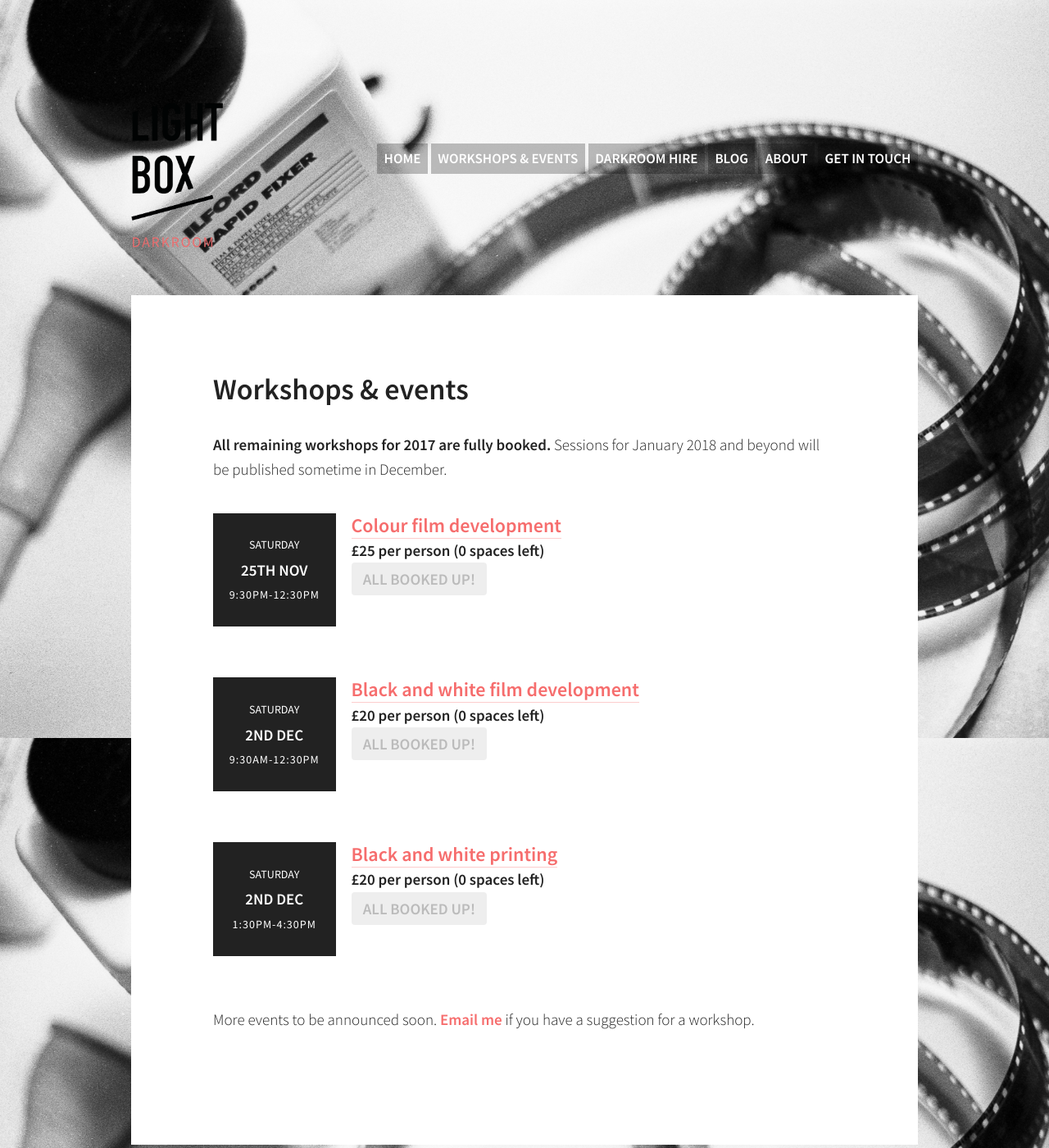
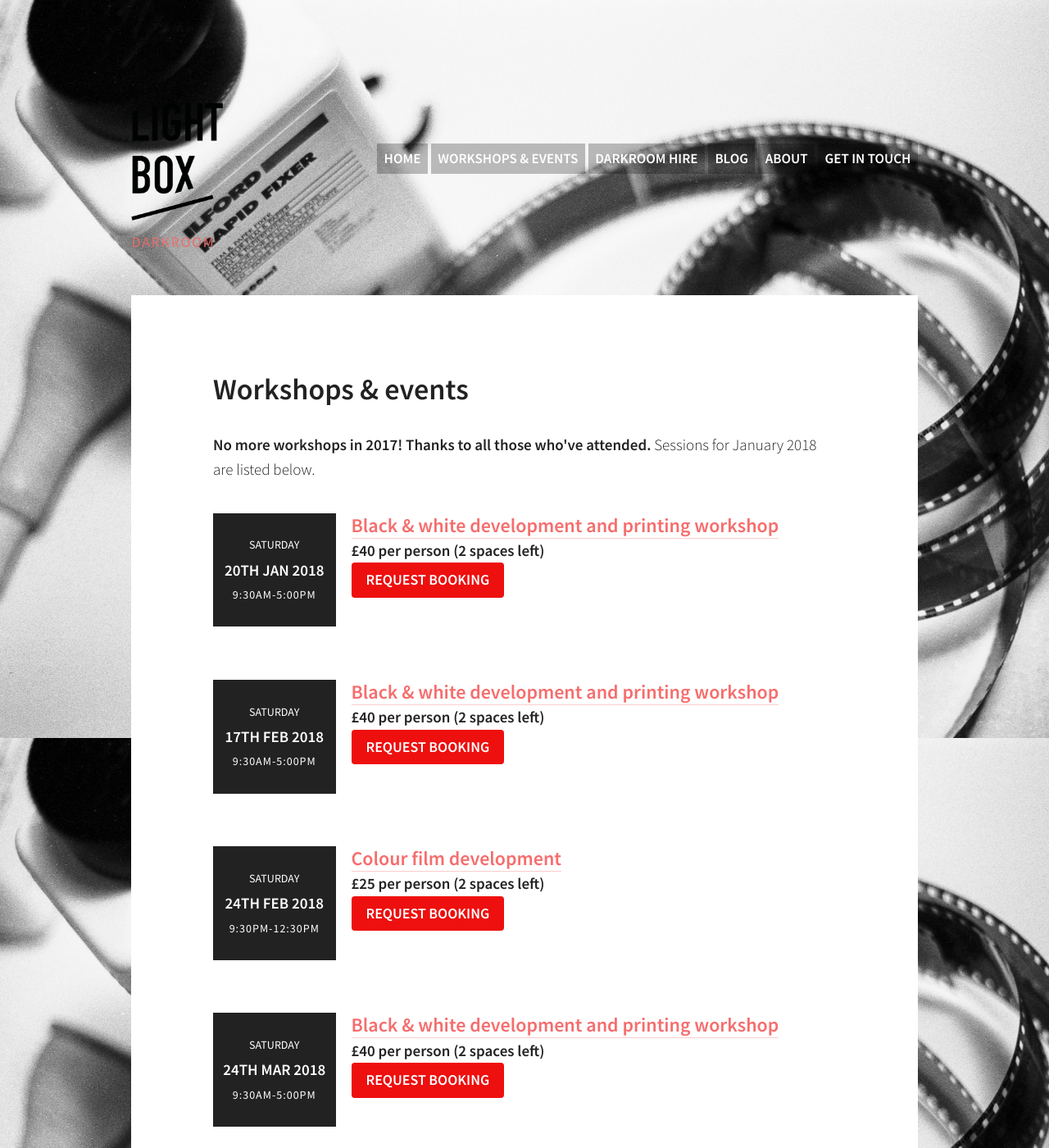
Before and after one commit to martincf/lightbox, a Jekyll site: the page built from eventslist.html, in a window 1280 px wide and 1400 px high. Shown: the whole window at 82% size. Built offline with Jekyll 4.4.1, drawn with Linux system fonts in a browser that asks for light colours; nearby versions of some CDN libraries.

Commit message:
Updated calendar and new workshop detail page
2018 Q1 events; B&W dev and print workshop page.

```diff
--- a/_data/calendar.yml
+++ b/_data/calendar.yml
@@ -1,24 +1,58 @@
-- date: 25th Nov
+# - date: 25th Nov
+#   day: Saturday
+#   event:
+#     time: 9:30pm-12:30pm
+#     title: Colour film development
+#     link: /learn/colour-film-development
+#     price: 25
+#     spaces: 0
+# - date: 2nd Dec
+#   day: Saturday
+#   event:
+#     time: 9:30am-12:30pm
+#     title: Black and white film development
+#     link: /learn/black-and-white-film-development
+#     price: 20
+#     spaces: 0
+# - date: 2nd Dec
+#   day: Saturday
+#   event:
+#     time: 1:30pm-4:30pm
+#     title: Black and white printing
+#     link: /learn/print-development
+#     price: 20
+#     spaces: 0
+
+
+- date: 20th Jan 2018
+  day: Saturday
+  event:
+    time: 9:30am-5:00pm
+    title: Black & white development and printing workshop
+    link: /learn/black-and-white-workshop
+    price: 40
+    spaces: 2
+- date: 17th Feb 2018
+  day: Saturday
+  event:
+    time: 9:30am-5:00pm
+    title: Black & white development and printing workshop
+    link: /learn/black-and-white-workshop
+    price: 40
+    spaces: 2
+- date: 24th Feb 2018
   day: Saturday
   event:
     time: 9:30pm-12:30pm
     title: Colour film development
     link: /learn/colour-film-development
     price: 25
-    spaces: 0
-- date: 2nd Dec
+    spaces: 2
+- date: 24th Mar 2018
   day: Saturday
   event:
-    time: 9:30am-12:30pm
-    title: Black and white film development
-    link: /learn/black-and-white-film-development
-    price: 20
-    spaces: 0
-- date: 2nd Dec
-  day: Saturday
-  event:
-    time: 1:30pm-4:30pm
-    title: Black and white printing
-    link: /learn/print-development
-    price: 20
-    spaces: 0
+    time: 9:30am-5:00pm
+    title: Black & white development and printing workshop
+    link: /learn/black-and-white-workshop
+    price: 40
+    spaces: 2
--- /dev/null
+++ b/_posts/2017-12-07-event-black_and_white_workshop.md
@@ -0,0 +1,42 @@
+---
+layout: post
+tag: event
+title: Black & white development and printing workshop
+date: 2017-12-07
+published: true
+permalink: /learn/black-and-white-workshop
+excerpt: Learn how to develop and print black and white photography in a day
+heroimage: darkroom-safelight33
+eventprice: £40pp (max 2 people).
+eventfreq: Once per month
+eventdate: Last weekend of every month
+booklink: https://bookwhen.com/lightbox-workshops
+---
+
+**Learn how to develop and then print your own film black and white photography images. The satisfaction and aesthetic beauty of a silver gelatin print cannot be beaten. Come and learn how to create some wonderful imagery, and finish the day with your own prints to frame and/or sell.**
+
+## What to expect on the day
+- A class of up to two people only, of any skill level (from absolute beginners to those refreshing their memory);
+- In the darkroom, lights are on all of the time! No complete darkness required (our red darkroom safelights make it easy to see at all times).
+- a relaxed atmosphere where making mistakes is expected;
+- all chemicals, equipment, film sleeves will be provided;
+- a sense of pride at having used science to create art.
+
+## What you will need
+
+Just one thing, a finished roll of black and white 35mm film (24 or 36 exposures). You can buy black and white 35mm film locally from the [Open Eye Gallery](https://openeye.org.uk) or [Wilkinsons Cameras](http://www.wilkinson.co.uk/w/storelocation/liverpool/) in Liverpool, or buy it [online here](/posts/where-to-buy-film-uk.html). If you're really desperate, email me and I can sell a small amount from my own collection.
+
+## Schedule for the day
+
+* Meet at The Arts Centre: greetings and house rules
+* Go over the basics of developing film
+* Calculating your chemicals, loading your film, develop your film
+* Break for lunch (whilst your film dries). Bring your own lunch or visit one of West Kirby's many cafés.
+* Assessing, storing your film, choosing an exposure for printing
+* The basics of printing
+* Printing and finishing your film
+* Final thoughts (whilst your prints dry)
+* Fin
+
+
+*Attendees must be over 16 years of age.
--- a/eventslist.html
+++ b/eventslist.html
@@ -5,7 +5,7 @@ layout: list
 ---
 
   <h1 class="content-title">Workshops & events</h1>
-  <p><strong>All remaining workshops for 2017 are fully booked.</strong> Sessions for January 2018 and beyond will be published sometime in December.</p>
+  <p><strong>No more workshops in 2017! Thanks to all those who've attended.</strong> Sessions for January 2018 are listed below.</p>
   <!-- <p>Below are the upcoming workshops for the next month or two. Get a discount if you book two or more together. </p> -->
 
   <!-- {% assign events = site.data.calendar %} -->
```
